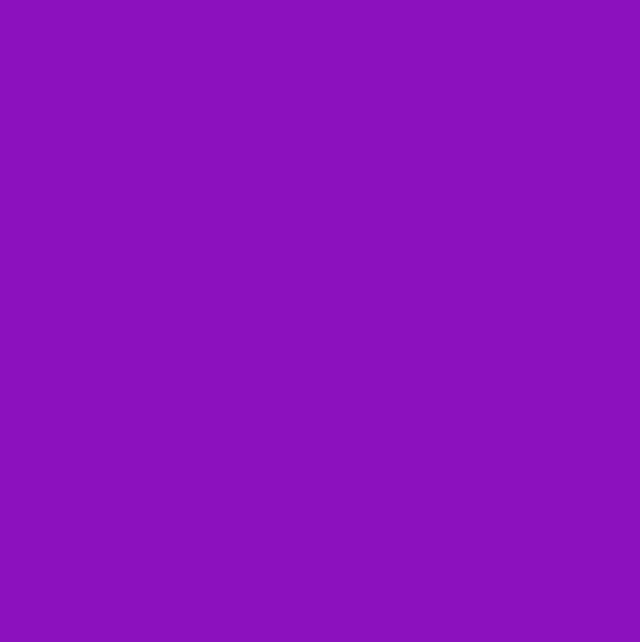
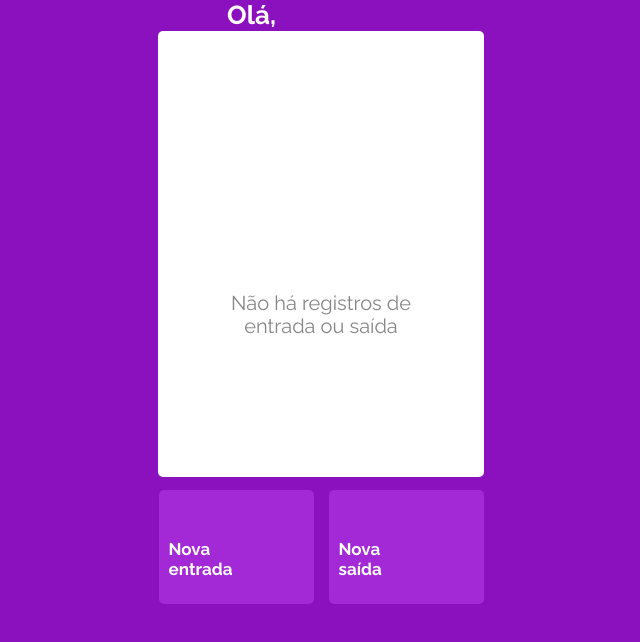
Before and after one commit to Ranbut/projeto14-mywallet-front, a React (Create React App) app: page /home in a window 1280 px wide. Shown: the top 642 px of the page, without its empty margins (319-959 px from the left). Built offline with nearby package versions, Linux system fonts and the light colour scheme; a web font is replaced by a local one.

Commit message:
Feita tela Home

```diff
--- a/public/index.html
+++ b/public/index.html
@@ -17,5 +17,7 @@
   <body>
     <noscript>You need to enable JavaScript to run this app.</noscript>
     <div id="root"></div>
+    <script type="module" src="https://unpkg.com/ionicons@5.5.2/dist/ionicons/ionicons.esm.js"></script>
+    <script nomodule src="https://unpkg.com/ionicons@5.5.2/dist/ionicons/ionicons.js"></script>
   </body>
 </html>
--- a/src/pages/App.js
+++ b/src/pages/App.js
@@ -1,18 +1,38 @@
 import { BrowserRouter, Routes, Route } from 'react-router-dom';
+import { useState } from 'react';
 import GlobalStyle from './globalStyles.js';
 import Login from './Login/Login.js'
 import Cadastro from './Cadastro/Cadastro.js';
+import { UsuarioContext } from '../contexts/UsuarioContext';
+import Home from './Home/Home.js';
+import NovaEntrada from './NovaEntrada/NovaEntrada.js';
+import NovaSaida from './NovaSaida/NovaSaida.js';
 
 function App() {
+
+  const [usuario, setUsuario] = useState({ name: "" ,email: "", password: "" });
+
   return (
     <BrowserRouter>
       <GlobalStyle />
       <Routes>
-        <Route path="/" element={<Login />} />
-        <Route path="/cadastro" element={<Cadastro />} />
-        <Route path="/home"/>
-        <Route path="/nova-entrada"/>
-        <Route path="/nova-saida"/>
+          <Route path="/" element={
+          <UsuarioContext.Provider value={{ setUsuario }}>
+            <Login />
+          </UsuarioContext.Provider>
+          } />
+          <Route path="/cadastro" element={
+          <UsuarioContext.Provider value={{ setUsuario }}>
+            <Cadastro />
+          </UsuarioContext.Provider>
+          } />
+        <Route path="/home" element={
+          <UsuarioContext.Provider value={{ usuario }}>
+            <Home />
+          </UsuarioContext.Provider>
+          } />
+        <Route path="/nova-entrada" element={<NovaEntrada />} />
+        <Route path="/nova-saida" element={<NovaSaida />} />
         <Route path="/editar-entrada"/>
         <Route path="/editar-saida"/>
       </Routes>
--- a/src/pages/Cadastro/Cadastro.js
+++ b/src/pages/Cadastro/Cadastro.js
@@ -1,8 +1,8 @@
 import {Container, Logo, Formulario} from './styles.js'
-import { useState, useContext } from 'react';
+import { useState } from 'react';
 import { Link ,useNavigate } from "react-router-dom";
-import { UsuarioContext } from '../../contexts/UsuarioContext';
 import {URL_Cadastro} from '../../constants/urls.js'
+import { ThreeDots } from  'react-loader-spinner';
 import axios from 'axios';
 
 function Cadastro(){
@@ -10,7 +10,6 @@ function Cadastro(){
     const [clicado, setClicado] = useState(false);
     const [cadastro, setCadastro] = useState({nome:"", email: "", password: ""});
     const [senhaConfirma, setSenhaConfirma] = useState("");
-    const {setUsuario} = useContext(UsuarioContext);
     const navigate = useNavigate();
 
     function cadastrar(event){
@@ -35,7 +34,15 @@ function Cadastro(){
         <input disabled={clicado} required type="password" minLength={6} placeholder="Senha" value={cadastro.password} onChange={e => setCadastro({...cadastro, password: e.target.value} )}/>
         <input disabled={clicado} required type="password" minLength={6} placeholder="Confirme a senha" onChange={e => setSenhaConfirma({senhaConfirma: e.target.value})}/>
         <button disabled={clicado} type="submit">
-            Cadastrar
+        {clicado ? <ThreeDots
+                        height="13"
+                        width="51"
+                        radius="9"
+                        color="#ffffff"
+                        ariaLabel="three-dots-loading"
+                        wrapperStyle={{}}
+                        wrapperClassName=""
+                        visible={clicado} /> : 'Cadastrar'}
         </button>
         </Formulario>
         <Link to="/">Já tem uma conta? Entre agora!</Link>
--- a/src/pages/Home/Home.js
+++ b/src/pages/Home/Home.js
@@ -1,5 +1,35 @@
+import { useContext } from 'react';
+import { UsuarioContext } from '../../contexts/UsuarioContext';
+import { TopoContainer, RegistrosContainer, BotoesContainer } from './styles';
+import { Link } from "react-router-dom";
+
+
 function Home(){
-    return(<></>);
+    const {usuario} = useContext(UsuarioContext);
+    return(
+    <>
+        <TopoContainer>
+            <p>Olá, {usuario.name}</p>
+            <Link to={"/"}><ion-icon name="log-out-outline"></ion-icon></Link>
+        </TopoContainer>
+        <RegistrosContainer>
+            <p>Não há registros de entrada ou saída</p>
+        </RegistrosContainer>
+        <BotoesContainer>
+            <Link to={"/nova-entrada"}>
+                <div><ion-icon name="add-circle-outline"></ion-icon>
+                <p>Nova entrada</p>
+                </div>
+            </Link>
+            <Link to={"/saida-entrada"}>
+            <div>
+                <ion-icon name="remove-circle-outline"></ion-icon>
+                <p>Nova saída</p>
+            </div>
+            </Link>
+        </BotoesContainer>
+    </>
+    );
 }
 
 export default Home;
--- a/src/pages/Home/styles.js
+++ b/src/pages/Home/styles.js
@@ -1 +1,93 @@
 import styled from "styled-components";
+
+const TopoContainer = styled.div`
+    display: flex;
+    flex-direction: row;
+    align-items: center;
+    justify-content: center;
+    padding-left: 24px;
+    p{
+        font-family: 'Raleway';
+        font-style: normal;
+        font-weight: 700;
+        font-size: 26px;
+        line-height: 31px;
+        color: #FFFFFF;
+    }
+    ion-icon
+    {
+        height: 141px;
+        width: 31px;
+        padding-left: 163px;
+        color: #FFFFFF;
+    }
+`;
+
+const RegistrosContainer = styled.div`
+    display: flex;
+    flex-direction: column;
+    align-items: center;
+    width: 326px;
+    height: 446px;
+    background: #FFFFFF;
+    border-radius: 5px;
+    margin: auto;
+
+    p{
+        width: 180px;
+        height: 46px;
+        padding: 80% 0;
+        font-family: 'Raleway';
+        font-style: normal;
+        font-weight: 400;
+        font-size: 20px;
+        line-height: 23.48px;
+        text-align: center;
+        color: #868686;
+    }
+`;
+
+const BotoesContainer = styled.div`
+    display: flex;
+    flex-direction: row;
+    margin-top: 13px;
+    justify-content: center;
+    margin-right: 15px;
+
+    div{
+        width: 155px;
+        height: 114px;
+        margin-left: 15px;
+        background: #A328D6;
+        border-radius: 5px;
+        border: none;
+    }
+
+    ion-icon
+    {
+        margin-top: 10.56px;
+        margin-left: 9.56px;
+        height: 21.88px;
+        width: 21.88px;
+        color: #FFFFFF;
+    }
+
+    p{
+        font-family: 'Raleway';
+        font-style: normal;
+        font-weight: 700;
+        font-size: 17px;
+        line-height: 20px;
+        color: #FFFFFF;
+        width: 64px;
+        height: 40px;
+        margin-top: 32.56px;
+        margin-left: 10px;
+    }
+    a{
+        text-decoration: none;
+    }
+`;
+
+
+export {TopoContainer, RegistrosContainer, BotoesContainer};
--- a/src/pages/Login/Login.js
+++ b/src/pages/Login/Login.js
@@ -1,8 +1,9 @@
 import {Container, Logo, Formulario} from './styles.js'
-import { useState, useContext } from 'react';
+import { useState, useContext, useEffect } from 'react';
 import { Link ,useNavigate } from "react-router-dom";
 import { UsuarioContext } from '../../contexts/UsuarioContext';
 import {URL_Login} from '../../constants/urls.js'
+import { ThreeDots } from  'react-loader-spinner';
 import axios from 'axios';
 
 function Login(){
@@ -12,13 +13,16 @@ function Login(){
     const {setUsuario} = useContext(UsuarioContext);
     const navigate = useNavigate();
 
+    useEffect(() => {
+        setUsuario({name: "", email: "", password: ""});
+    }, [setUsuario]);
 
     function entrar(event){
         event.preventDefault();
         setClicado(true);
         const requisicao = axios.post(`${URL_Login}`, login);
-        requisicao.then((res) => {navigate("/home"); }) ;
-        requisicao.catch((res) => {alert(res.response.data.message); setClicado(false);}) ;
+        requisicao.then((res) => {setUsuario(res.data); navigate("/home"); }) ;
+        requisicao.catch((res) => {alert(res.response.data.message); setClicado(false);});
     }
 
     return(
@@ -28,7 +32,15 @@ function Login(){
             <input disabled={clicado} required type="email" placeholder="E-mail" value={login.email} onChange={e => setLogin({...login, email: e.target.value})}/>
             <input disabled={clicado} required type="password" placeholder="Senha" value={login.password} onChange={e => setLogin({...login, password: e.target.value} )}/>
             <button disabled={clicado} type="submit">
-            Entrar
+            {clicado ? <ThreeDots
+                        height="13"
+                        width="51"
+                        radius="9"
+                        color="#ffffff"
+                        ariaLabel="three-dots-loading"
+                        wrapperStyle={{}}
+                        wrapperClassName=""
+                        visible={clicado} /> : 'Entrar'}
             </button>
         </Formulario>
         <Link to="/cadastro">Primeira vez? Cadastre-se!</Link>
--- /dev/null
+++ b/src/pages/NovaEntrada/NovaEntrada.js
@@ -0,0 +1,7 @@
+import {} from './styles.js'
+
+function NovaEntrada(){
+    return(<></>);
+}
+
+export default NovaEntrada;
--- /dev/null
+++ b/src/pages/NovaEntrada/styles.js
@@ -0,0 +1 @@
+import styled from "styled-components";
--- /dev/null
+++ b/src/pages/NovaSaida/NovaSaida.js
@@ -0,0 +1,7 @@
+import {} from './styles.js';
+
+function NovaSaida(){
+    return(<></>);
+}
+
+export default NovaSaida;
--- /dev/null
+++ b/src/pages/NovaSaida/styles.js
@@ -0,0 +1 @@
+import styled from "styled-components";
```
